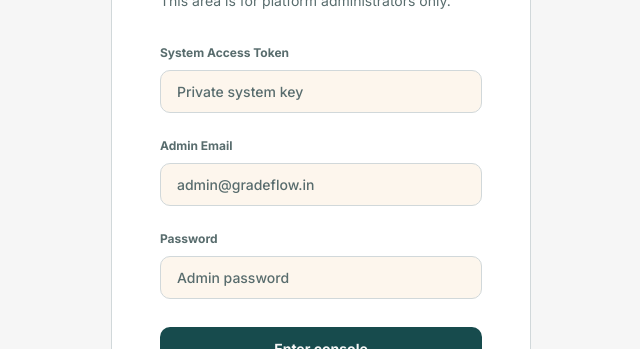
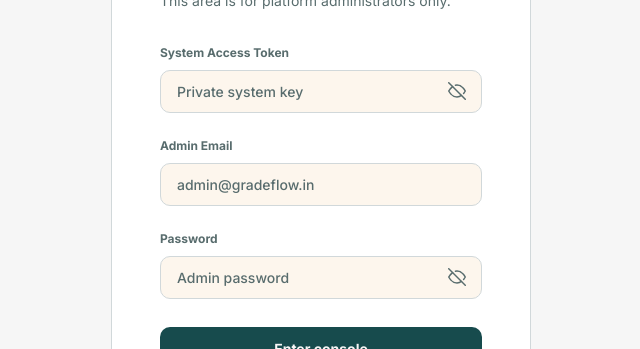
Before and after one commit to chocofixxx69/gradeflow, a Next.js app: page /admin/gateway in a window 1280 px wide. Shown: the part 266-615 px from the top of the page, without its empty margins (319-959 px from the left). Built offline with nearby package versions, Linux system fonts and the light colour scheme.

Commit message:
feat: make VTU stats dynamic from DB + add eye toggle to admin login

```diff
--- a/app/admin/gateway/page.jsx
+++ b/app/admin/gateway/page.jsx
@@ -3,6 +3,21 @@
 import { useState } from 'react';
 import { useRouter } from 'next/navigation';
 import Link from 'next/link';
+
+function EyeIcon({ open }) {
+    return open ? (
+        <svg width="18" height="18" viewBox="0 0 24 24" fill="none" stroke="currentColor" strokeWidth="2" strokeLinecap="round" strokeLinejoin="round">
+            <path d="M1 12s4-8 11-8 11 8 11 8-4 8-11 8-11-8-11-8z"/>
+            <circle cx="12" cy="12" r="3"/>
+        </svg>
+    ) : (
+        <svg width="18" height="18" viewBox="0 0 24 24" fill="none" stroke="currentColor" strokeWidth="2" strokeLinecap="round" strokeLinejoin="round">
+            <path d="M17.94 17.94A10.07 10.07 0 0 1 12 20c-7 0-11-8-11-8a18.45 18.45 0 0 1 5.06-5.94"/>
+            <path d="M9.9 4.24A9.12 9.12 0 0 1 12 4c7 0 11 8 11 8a18.5 18.5 0 0 1-2.16 3.19"/>
+            <line x1="1" y1="1" x2="23" y2="23"/>
+        </svg>
+    );
+}
 
 export default function AdminLogin() {
     const [email, setEmail] = useState('');
@@ -10,6 +25,8 @@ export default function AdminLogin() {
     const [systemToken, setSystemToken] = useState('');
     const [error, setError] = useState('');
     const [loading, setLoading] = useState(false);
+    const [showToken, setShowToken] = useState(false);
+    const [showPassword, setShowPassword] = useState(false);
     const router = useRouter();
 
     const handleLogin = async (e) => {
@@ -84,6 +101,19 @@ export default function AdminLogin() {
             fontWeight: 500, marginBottom: 'var(--space-5)', lineHeight: 1.6,
         },
         backRow: { textAlign: 'center', marginTop: 'var(--space-5)', fontSize: '13px' },
+        inputWrap: {
+            position: 'relative', display: 'flex', alignItems: 'center',
+            marginBottom: 'var(--space-5)',
+        },
+        inputInner: {
+            flex: 1, marginBottom: 0, paddingRight: '42px',
+        },
+        eyeBtn: {
+            position: 'absolute', right: '12px', background: 'none', border: 'none',
+            cursor: 'pointer', color: 'var(--tx-dim)', display: 'flex', alignItems: 'center',
+            padding: '4px', borderRadius: 'var(--radius-2)',
+            transition: 'color 0.15s ease',
+        },
     };
 
     return (
@@ -104,15 +134,20 @@ export default function AdminLogin() {
 
                 <form onSubmit={handleLogin}>
                     <label style={s.label}>System Access Token</label>
+                    <div style={s.inputWrap}>
                         <input
                             className="gf-input"
-                        style={{ marginBottom: 'var(--space-5)', background: 'var(--surface-low)' }}
-                        type="password"
+                            style={{ ...s.inputInner, background: 'var(--surface-low)' }}
+                            type={showToken ? 'text' : 'password'}
                             placeholder="Private system key"
                             value={systemToken}
                             onChange={e => setSystemToken(e.target.value)}
                             required
                         />
+                        <button type="button" style={s.eyeBtn} onClick={() => setShowToken(v => !v)} aria-label={showToken ? 'Hide token' : 'Show token'}>
+                            <EyeIcon open={showToken} />
+                        </button>
+                    </div>
 
                     <label style={s.label}>Admin Email</label>
                     <input
@@ -127,16 +162,21 @@ export default function AdminLogin() {
                     />
 
                     <label style={s.label}>Password</label>
+                    <div style={s.inputWrap}>
                         <input
                             className="gf-input"
-                        style={{ marginBottom: 'var(--space-5)', background: 'var(--surface-low)' }}
-                        type="password"
+                            style={{ ...s.inputInner, background: 'var(--surface-low)' }}
+                            type={showPassword ? 'text' : 'password'}
                             placeholder="Admin password"
                             value={password}
                             onChange={e => setPassword(e.target.value)}
                             required
                             autoComplete="current-password"
                         />
+                        <button type="button" style={s.eyeBtn} onClick={() => setShowPassword(v => !v)} aria-label={showPassword ? 'Hide password' : 'Show password'}>
+                            <EyeIcon open={showPassword} />
+                        </button>
+                    </div>
 
                     <button
                         className="gf-btn gf-btn-primary"
--- a/app/api/admin/terminal/data/route.js
+++ b/app/api/admin/terminal/data/route.js
@@ -66,14 +66,25 @@ export async function GET(req) {
             { data: facultyOnboarding },
             { count: marksCount },
             { data: facultyActivity },
-            { data: classes }
+            { data: classes },
+            { data: sgpaRows }
         ] = await Promise.all([
             fetchAllPaginated('students', 'id, usn, name, branch, scheme, semester, year, lateral_entry, activated_at, is_suspended, suspended_at, suspended_reason, created_at, updated_at', supabaseAdmin, 'created_at', false),
             supabaseAdmin.from('faculty_onboarding').select('*').order('created_at', { ascending: false }),
             supabaseAdmin.from('subject_marks').select('id', { count: 'exact', head: true }),
             supabaseAdmin.from('faculty_activity').select('*').order('created_at', { ascending: false }).limit(300),
-            supabaseAdmin.from('classes').select('id, name, branch, semester, section, batch, scheme, academic_year, faculty_id, created_at')
+            supabaseAdmin.from('classes').select('id, name, branch, semester, section, batch, scheme, academic_year, faculty_id, created_at'),
+            supabaseAdmin.from('academic_remarks').select('student_usn, semester, sgpa').not('sgpa', 'is', null),
         ]);
+
+        // Aggregate SGPA stats from academic_remarks
+        const validSgpa = (sgpaRows || []).map(r => parseFloat(r.sgpa)).filter(v => !isNaN(v) && v > 0);
+        const totalExams = validSgpa.length;
+        const avgSgpa = totalExams > 0 ? (validSgpa.reduce((a, b) => a + b, 0) / totalExams) : 0;
+        const distinctionCount = validSgpa.filter(v => v >= 8.0).length;
+        const firstClassCount = validSgpa.filter(v => v >= 6.75 && v < 8.0).length;
+        const secondClassCount = validSgpa.filter(v => v >= 5.0 && v < 6.75).length;
+        const remedialCount = validSgpa.filter(v => v < 5.0).length;
 
         // Derive facultyList from facultyOnboarding to avoid duplicate query
         const facultyList = (facultyOnboarding || []).map(f => ({
@@ -92,7 +103,20 @@ export async function GET(req) {
                 totalMarksRecords: marksCount || 0,
                 totalFacultyActivities: facultyActivity?.length || 0,
                 totalClasses: classes?.length || 0,
-            }
+            },
+            vtuStats: {
+                totalExams,
+                totalMarks: marksCount || 0,
+                avgSgpa: Math.round(avgSgpa * 100) / 100,
+                distinctionCount,
+                firstClassCount,
+                secondClassCount,
+                remedialCount,
+                distinctionPct: totalExams > 0 ? Math.round(distinctionCount / totalExams * 1000) / 10 : 0,
+                firstClassPct: totalExams > 0 ? Math.round(firstClassCount / totalExams * 1000) / 10 : 0,
+                secondClassPct: totalExams > 0 ? Math.round(secondClassCount / totalExams * 1000) / 10 : 0,
+                remedialPct: totalExams > 0 ? Math.round(remedialCount / totalExams * 1000) / 10 : 0,
+            },
         });
     } catch (err) {
         console.error('[GET /api/admin/terminal/data]', err);
```
Also changed, not shown: app/admin/terminal/page.jsx (+9 -7 lines). Lines whose indentation alone changed are shown as unchanged.
